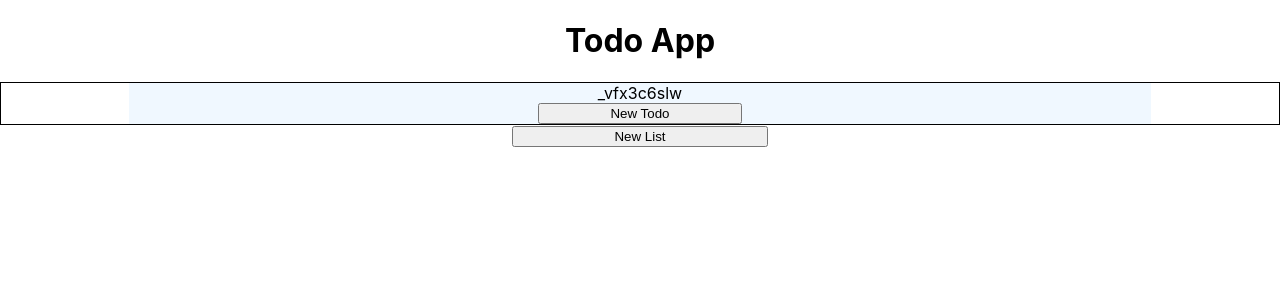
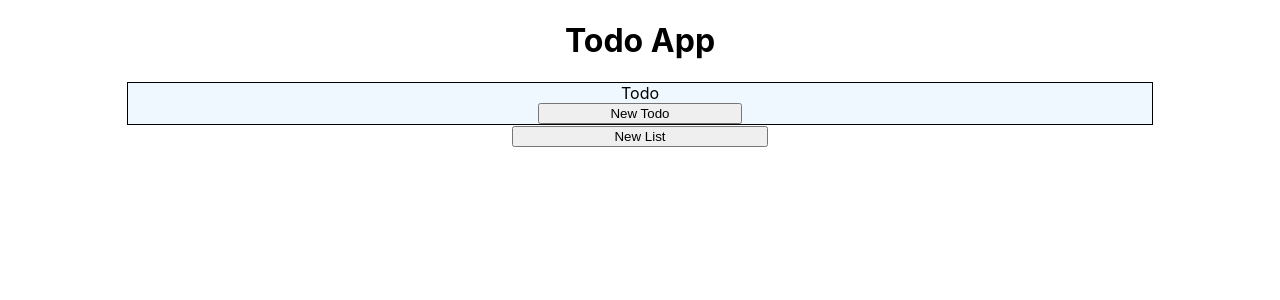
Before and after one commit to jowens1/todo.cra.hooks.context, a React (Create React App) app: page / in a window 1280 px wide. Both pictures are taken after a click on the button "New List". Shown: the top 300 px of the page. Built offline with nearby package versions, Linux system fonts and the light colour scheme.

Commit message:
showing todo item created

```diff
--- a/src/components/Todos/components/TodoList/TodoList.module.css
+++ b/src/components/Todos/components/TodoList/TodoList.module.css
@@ -1,6 +1,7 @@
 .container {
     border-style: solid;
     border-width: 1px;
+    width: 80%;
 }
 
 .list {
--- a/src/containers/Todo/Todo.js
+++ b/src/containers/Todo/Todo.js
@@ -8,7 +8,7 @@ import { creatTodo } from '../../actions/TodoList/todoList.action';
 const Todo = (todo) => {
   const value = useContext(TodoListStore);
   const { dispatch } = value;
-  const handleClick = () => creatTodo(dispatch, { name: 'New Todo', id: todo.id });
+  const handleClick = () => creatTodo(dispatch, { name: 'Todo Item', id: todo.id });
 
   const props = {
     handleClick,
@@ -16,10 +16,24 @@ const Todo = (todo) => {
     type: 'add',
   };
 
+  const todoItems = () => todo.items.map(item => (
+    <div
+      key={item.id}
+      className={styles.item}
+    >
+      <p>{item.name}</p>
+      <p>{`Completed: ${item.completed}`}</p>
+    </div>
+  ));
+
+
   return (
     <div className={styles.container}>
-      {todo.id}
+      {'Todo'}
       <Button {...props} />
+      <div>
+        {todoItems()}
+      </div>
     </div>
   );
 };
--- a/src/containers/Todo/Todo.module.css
+++ b/src/containers/Todo/Todo.module.css
@@ -1,7 +1,12 @@
 .container {
     display: flex;
     flex-direction: column;
-    width: 80%;
+    width: 100%;
     align-items: center;
     background-color: aliceblue;
 }
+
+.item {
+    display: flex;
+    flex-direction: column;
+}
--- a/src/containers/Todos/Todos.module.css
+++ b/src/containers/Todos/Todos.module.css
@@ -1,4 +1,5 @@
 .container {
     display: flex;
     flex-direction: column;
+    align-items: center;
 }
```
Also changed, not shown: src/actions/TodoList/todoList.action.js (line endings or trailing spaces).
